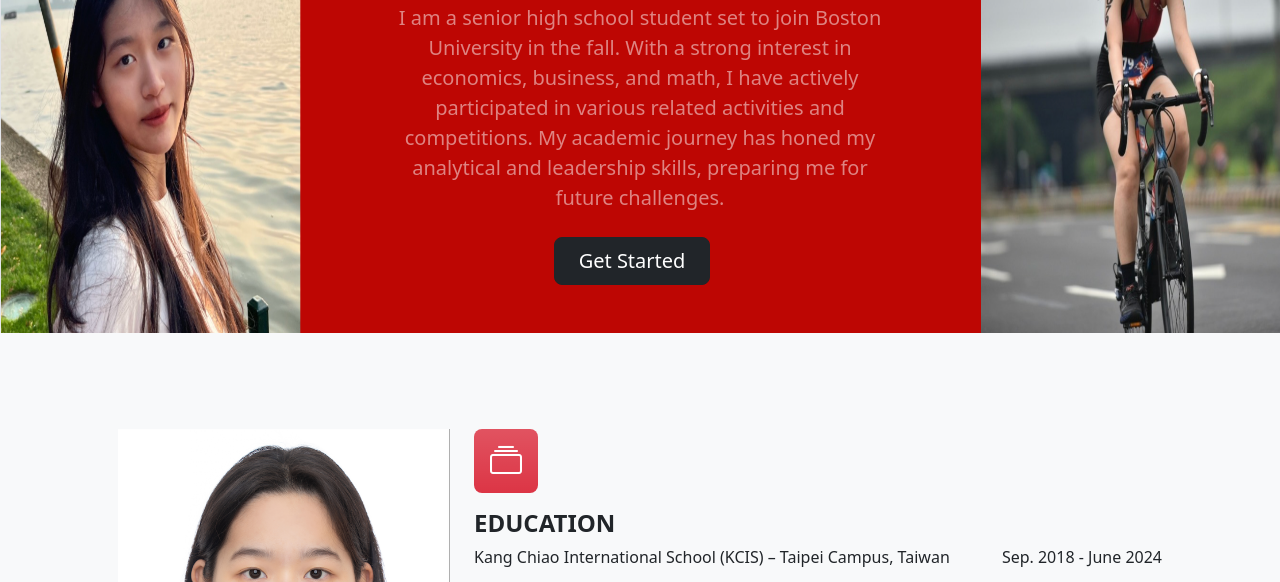
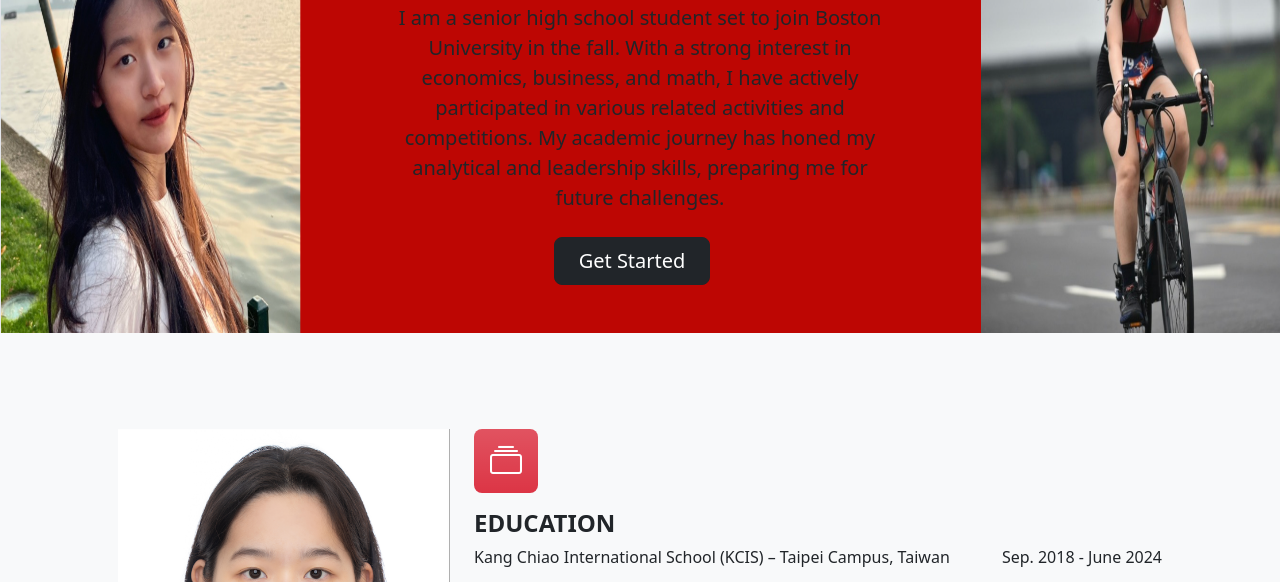
Before and after one commit to rebeccarebecc/Rebecca.github.io, a plain HTML site: page index.html in a window 1280 px wide. Shown: the part 167-749 px from the top of the page. Drawn offline with nearby package versions, Linux system fonts and the light colour scheme.

Commit message:
Update index.html

```diff
--- a/index.html
+++ b/index.html
@@ -86,7 +86,7 @@
                     <div class="col-lg-6">
                         <div class="text-center my-5">
                             <h1 class="display-5 fw-bolder text-white mb-2">Rebecca Wang</h1>
-                            <p class="lead text-white-50 mb-4">I am a senior high school student set to join Boston University in the fall. With a strong interest in economics, business, and math, I have actively participated in various related activities and competitions. My academic journey has honed my analytical and leadership skills, preparing me for future challenges.
+                            <p class="lead text-white-80 mb-4">I am a senior high school student set to join Boston University in the fall. With a strong interest in economics, business, and math, I have actively participated in various related activities and competitions. My academic journey has honed my analytical and leadership skills, preparing me for future challenges.
                             </p>
                             <div class="d-grid gap-3 d-sm-flex justify-content-sm-center">
                                 <a class="btn btn-dark btn-lg px-4 me-sm-3" href="#features">Get Started</a>
```
